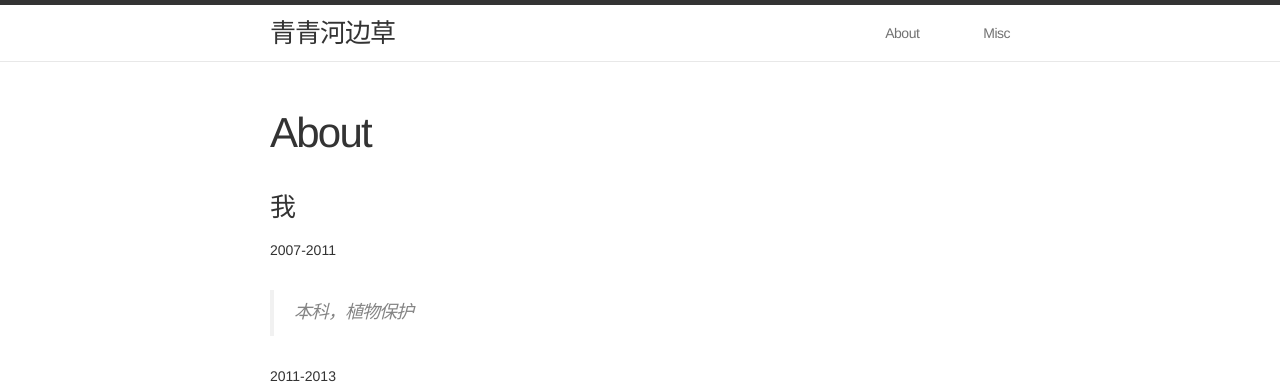
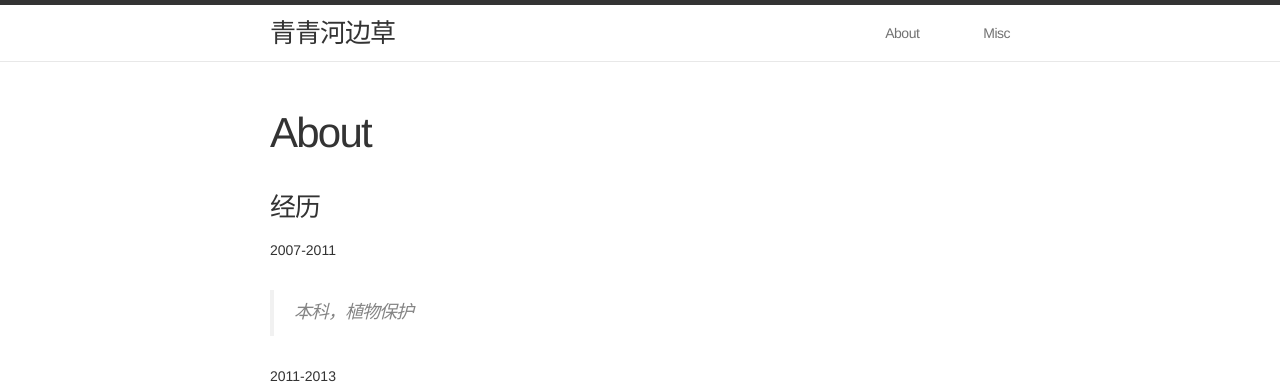
Before and after one commit to swuecho/swuecho.github.io, a Jekyll site: the page built from about.md, in a window 1280 px wide. Shown: the top 384 px of the page. Built offline with Jekyll 4.4.1, drawn with Linux system fonts in a browser that asks for light colours.

Commit message:
Update about.md

```diff
--- a/about.md
+++ b/about.md
@@ -5,7 +5,7 @@ permalink: /about/
 ---
 
 
-<h3>我</h3>
+<h3>经历</h3>
 
 2007-2011
 >本科，植物保护
```
